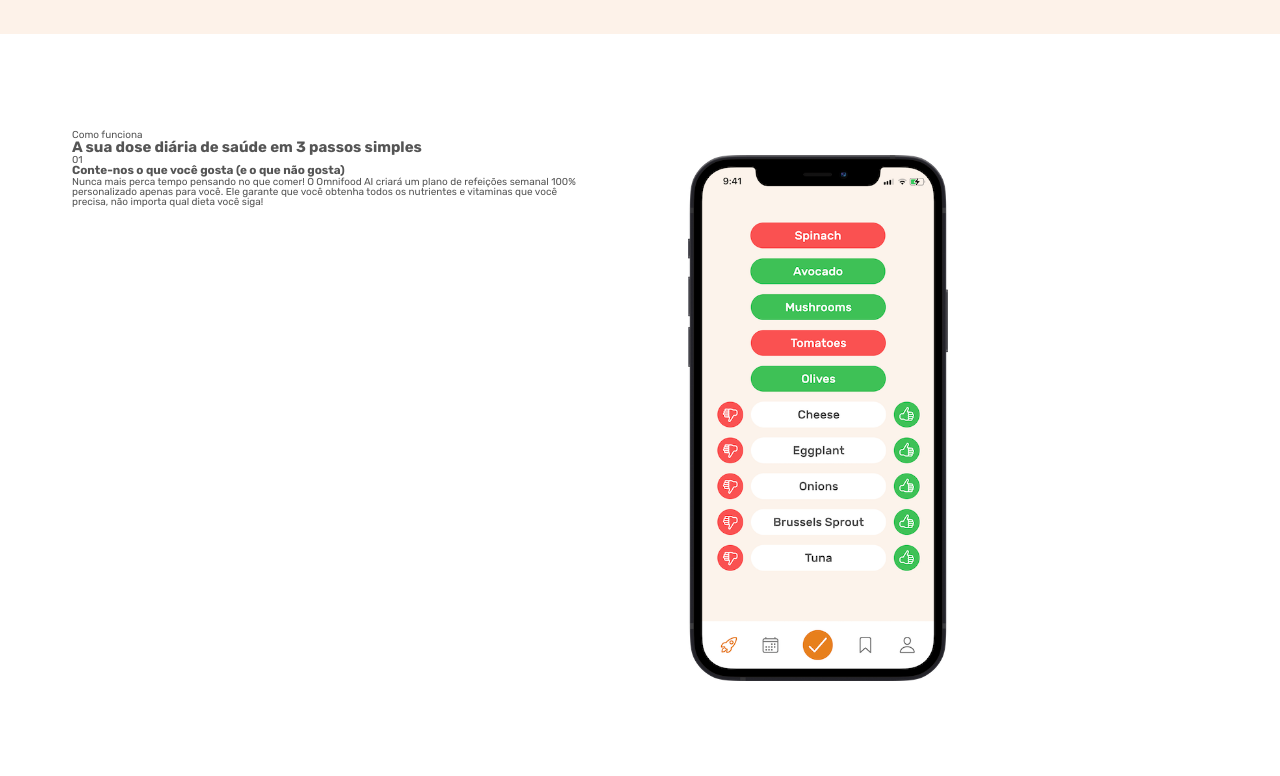
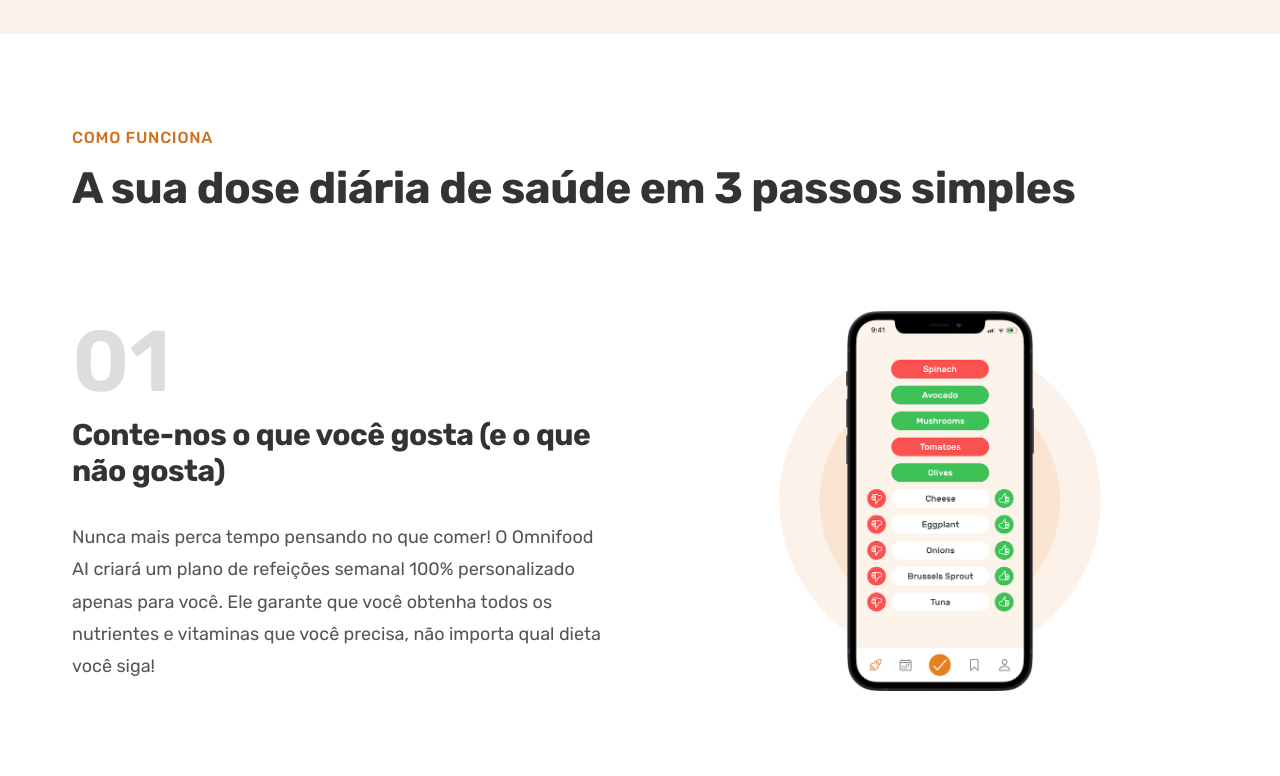
Before and after one commit to schneidervini97/omnifood, a plain HTML site: page index.html in a window 1280 px wide. Shown: the part 780-1556 px from the top of the page. Drawn offline with Linux system fonts and the light colour scheme.

Commit message:
section como finalizada!

```diff
--- /dev/null
+++ b/css/general.css
@@ -0,0 +1,161 @@
+/*
+-- 01 Tipografia do projeto
+
+font sizes (px) => 10 / 12 / 14 / 16 / 18 / 20 / 24 / 30 / 36 / 44 / 52 / 62 / 74 / 86 / 98
+
+font weights:
+Default: 400
+Medium: 500
+Semi-bold: 600
+Bold: 700
+
+Line heights:
+Default: 1
+Small: 1.05
+Paragraph default: 1.06
+
+-- 02 COLORS
+
+Primary: e67e22#
+Tints: #fdf2e9
+Shades: #cf711f
+Accents:
+Greys: #555 #333
+
+-- 05 SHADOWS
+
+-- 06 BORDER_RADIUS
+
+default: 0.9rem
+
+-- 07 WHITESPACE
+
+spacing system (px) => 2 / 4 / 8 / 12 / 16 / 24 / 32 / 48 / 64 / 80 / 96 / 128
+
+*/
+
+* {
+  margin: 0;
+  padding: 0;
+  box-sizing: border-box;
+}
+
+html {
+  /* font-size: 10px; */
+  font-size: 62.5%;
+}
+
+body {
+  font-family: "Rubik", sans-serif;
+  line-height: 1;
+  font-weight: 400;
+  color: #555;
+}
+
+/**********************************/
+/* COMPONENTES REUTILIZAVEIS GERAIS */
+/**********************************/
+
+.container {
+  max-width: 120rem;
+  padding: 0 3.2rem;
+  margin: 0 auto;
+}
+
+.grid {
+  display: grid;
+  column-gap: 6.4rem;
+  row-gap: 9.6rem;
+}
+
+.grid--2-cols {
+  grid-template-columns: repeat(2, 1fr);
+}
+
+.grid--3-cols {
+  grid-template-columns: repeat(3, 1fr);
+}
+
+.grid--4-cols {
+  grid-template-columns: repeat(4, 1fr);
+}
+
+.grid--certer-v {
+  align-items: center;
+}
+
+.heading-primary,
+.heading-secondary,
+.heading-tertiary {
+  font-weight: 700;
+  color: #333;
+  letter-spacing: -0.5px;
+}
+
+.heading-primary {
+  font-size: 5.2rem;
+  line-height: 1.05;
+  margin-bottom: 3.2rem;
+}
+
+.heading-secondary {
+  font-size: 4.4rem;
+  line-height: 1.2;
+  margin-bottom: 9.6rem;
+}
+
+.heading-tertiary {
+  font-size: 3rem;
+  line-height: 1.2;
+  margin-bottom: 3.2rem;
+}
+
+.subheading {
+  display: block;
+  font-size: 1.6rem;
+  font-weight: 500;
+  color: #cf711f;
+  text-transform: uppercase;
+  margin-bottom: 1.6rem;
+  letter-spacing: 0.75px;
+}
+
+.btn:link,
+.btn:visited {
+  display: inline-block;
+  text-decoration: none;
+  font-size: 2rem;
+  font-weight: 600;
+  padding: 1.6rem 3.2rem;
+  border-radius: 0.9rem;
+
+  transition: background-color 0.3s;
+}
+
+.btn--cta:link,
+.btn--cta:visited {
+  background-color: #e67e22;
+  color: #fff;
+}
+
+.btn--cta:hover,
+.btn--cta:active {
+  background-color: #cf711f;
+}
+
+.btn--outline:link,
+.btn--outline:visited {
+  background-color: #fff;
+  color: #555;
+}
+
+.btn--outline:hover,
+.btn--outline:active {
+  background-color: #fdf2e9;
+  /* truque para adicionar bora inside */
+  box-shadow: inset 0 0 0 0.3rem #fff;
+}
+
+.margin-right-sm {
+  margin-right: 1.6rem !important;
+}
--- a/css/style.css
+++ b/css/style.css
@@ -1,133 +1,3 @@
-/*
--- 01 Tipografia do projeto
-
-font sizes (px) => 10 / 12 / 14 / 16 / 18 / 20 / 24 / 30 / 36 / 44 / 52 / 62 / 74 / 86 / 98
-
-font weights:
-Default: 400
-Medium: 500
-Semi-bold: 600
-Bold: 700
-
-Line heights:
-Default: 1
-Small: 1.05
-Paragraph default: 1.06
-
--- 02 COLORS
-
-Primary: #e67e22
-Tints: #fdf2e9
-Shades: #cf711f
-Accents:
-Greys: #555 #333
-
--- 05 SHADOWS
-
--- 06 BORDER_RADIUS
-
-default: 0.9rem
-
--- 07 WHITESPACE
-
-spacing system (px) => 2 / 4 / 8 / 12 / 16 / 24 / 32 / 48 / 64 / 80 / 96 / 128
-
-*/
-
-* {
-  margin: 0;
-  padding: 0;
-  box-sizing: border-box;
-}
-
-html {
-  /* font-size: 10px; */
-  font-size: 62.5%;
-}
-
-body {
-  font-family: "Rubik", sans-serif;
-  line-height: 1;
-  font-weight: 400;
-  color: #555;
-}
-
-/**********************************/
-/* COMPONENTES REUTILIZAVEIS GERAIS */
-/**********************************/
-
-.container {
-  max-width: 120rem;
-  padding: 0 3.2rem;
-  margin: 0 auto;
-}
-
-.grid {
-  display: grid;
-  gap: 9.6rem;
-}
-
-.grid--2-cols {
-  grid-template-columns: repeat(2, 1fr);
-}
-
-.grid--3-cols {
-  grid-template-columns: repeat(3, 1fr);
-}
-
-.grid--4-cols {
-  grid-template-columns: repeat(4, 1fr);
-}
-
-.heading-primary {
-  font-size: 5.2rem;
-  font-weight: 700;
-  line-height: 1.05;
-  color: #333;
-  letter-spacing: -0.5px;
-  margin-bottom: 3.2rem;
-}
-
-.btn:link,
-.btn:visited {
-  display: inline-block;
-  text-decoration: none;
-  font-size: 2rem;
-  font-weight: 600;
-  padding: 1.6rem 3.2rem;
-  border-radius: 0.9rem;
-
-  transition: background-color 0.3s;
-}
-
-.btn--cta:link,
-.btn--cta:visited {
-  background-color: #e67e22;
-  color: #fff;
-}
-
-.btn--cta:hover,
-.btn--cta:active {
-  background-color: #cf711f;
-}
-
-.btn--outline:link,
-.btn--outline:visited {
-  background-color: #fff;
-  color: #555;
-}
-
-.btn--outline:hover,
-.btn--outline:active {
-  background-color: #fdf2e9;
-  /* truque para adicionar bora inside */
-  box-shadow: inset 0 0 0 0.3rem #fff;
-}
-
-.margin-right-sm {
-  margin-right: 1.6rem !important;
-}
-
 /**********************************/
 /* HEADER */
 /**********************************/
@@ -255,6 +125,58 @@ body {
   padding: 9.6rem 0;
 }
 
+.step-number {
+  font-size: 8.6rem;
+  font-weight: 600;
+  color: #ddd;
+  margin-bottom: 1.2rem;
+}
+
+.step-description {
+  font-size: 1.8rem;
+  line-height: 1.8;
+}
+
+.step-img-box {
+  position: relative;
+
+  display: flex;
+  align-items: center;
+  justify-content: center;
+}
+
+.step-img-box::before,
+.step-img-box::after {
+  content: "";
+  display: block;
+  border-radius: 50%;
+  position: absolute;
+  top: 50%;
+  left: 50%;
+  transform: translate(-50%, -50%);
+}
+
+.step-img-box::before {
+  width: 60%;
+  /* height: 60%; */
+
+  /* 60% of parent's width */
+  padding-bottom: 60%;
+
+  background-color: #fdf2e9;
+  z-index: -2;
+}
+
+.step-img-box::after {
+  width: 45%;
+  /* height: 60%; */
+
+  /* 60% of parent's width */
+  padding-bottom: 45%;
+  background-color: #fae5d3;
+  z-index: -1;
+}
+
 .step-img {
-  width: 50%;
+  width: 35%;
 }
--- a/index.html
+++ b/index.html
@@ -4,6 +4,7 @@
     <meta charset="UTF-8" />
     <meta http-equiv="X-UA-Compatible" content="IE=edge" />
     <meta name="viewport" content="width=device-width, initial-scale=1.0" />
+    <link rel="stylesheet" href="./css/general.css" />
     <link rel="stylesheet" href="./css/style.css" />
     <link rel="preconnect" href="https://fonts.googleapis.com" />
     <link rel="preconnect" href="https://fonts.gstatic.com" crossorigin />
@@ -96,7 +97,8 @@
           </h2>
         </div>
 
-        <div class="container grid grid--2-cols">
+        <div class="container grid grid--2-cols grid--certer-v">
+          <!-- STEP 01 -->
           <div class="step-text-box">
             <p class="step-number">01</p>
             <h3 class="heading-tertiary">
@@ -118,6 +120,7 @@
             />
           </div>
 
+          <!-- STEP 02 -->
           <div class="step-img-box">
             <img
               src="./content/img/app/app-screen-2.png"
@@ -138,8 +141,9 @@
             </p>
           </div>
 
+          <!-- STEP 03 -->
           <div class="step-text-box">
-            <p class="step-number">01</p>
+            <p class="step-number">03</p>
             <h3 class="heading-tertiary">
               Receba as refeições em horários convenientes
             </h3>
```
